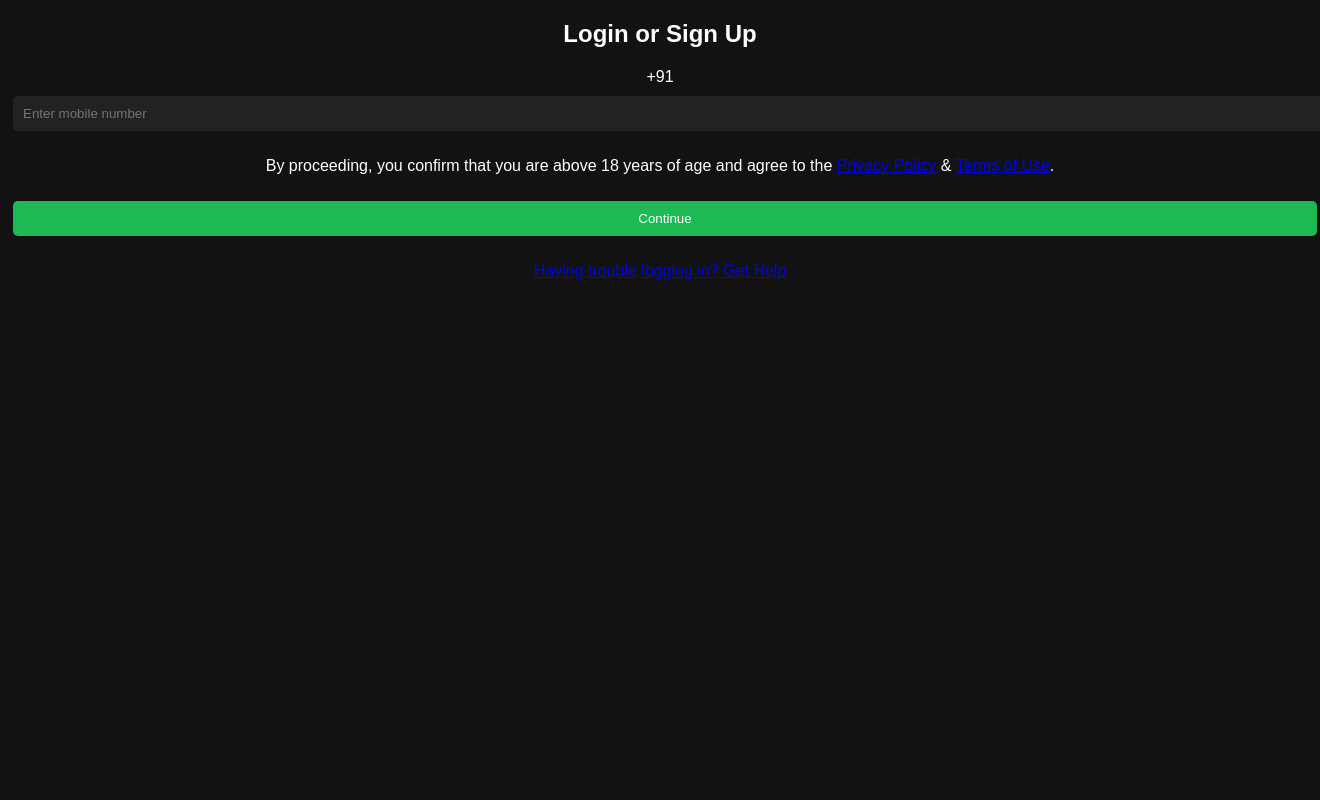
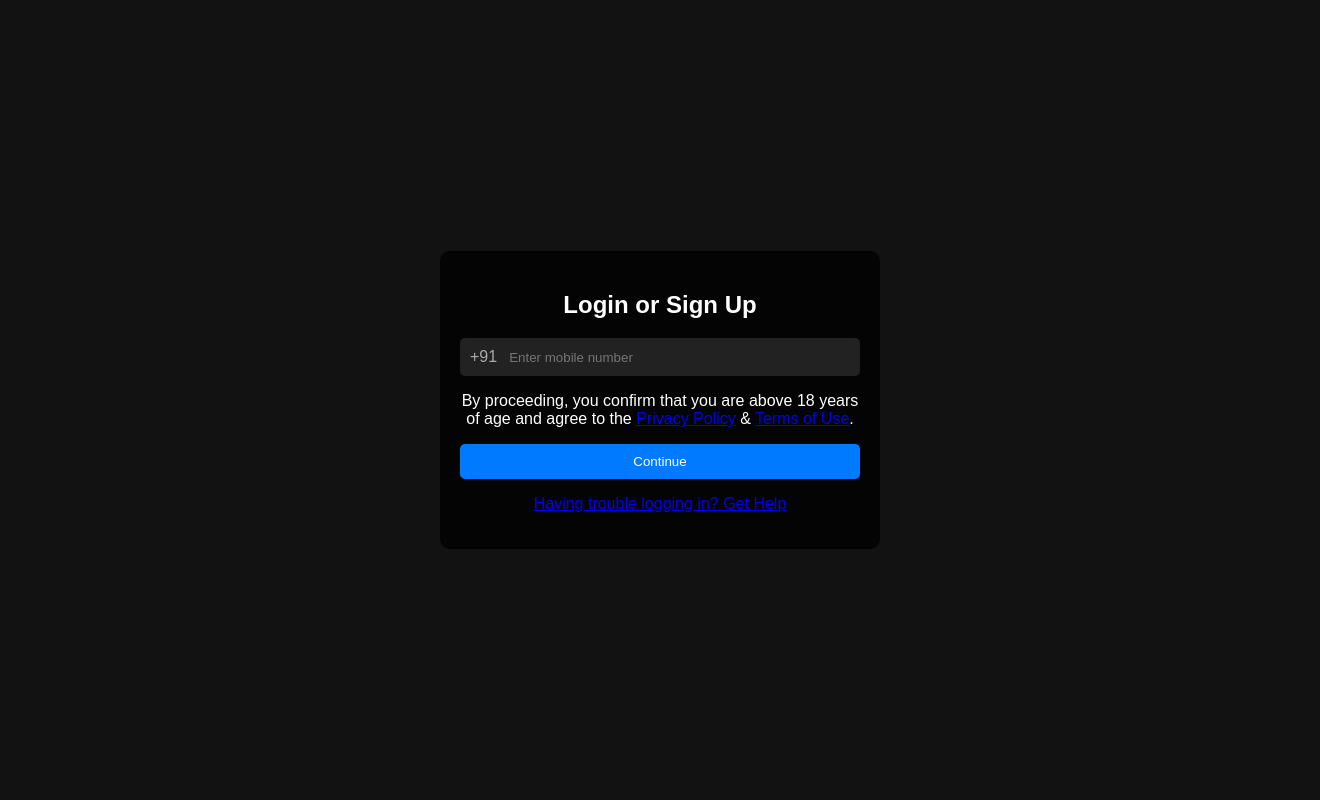
Before and after one commit to blooops/Services, a PHP site: page /login.html in a window 1320 px wide; the page is wider, and only the part inside the window is pictured. Run offline with PHP 8.4, Linux system fonts and the light colour scheme.

Commit message:
Update styles.css

```diff
--- a/styles.css
+++ b/styles.css
@@ -1,30 +1,54 @@
 body {
-    text-align: center;
     font-family: Arial, sans-serif;
     background: #121212;
+    color: #fff;
+    display: flex;
+    justify-content: center;
+    align-items: center;
+    height: 100vh;
+    margin: 0;
+}
+
+.overlay {
+    background: rgba(0, 0, 0, 0.8);
+    padding: 20px;
+    border-radius: 10px;
+    width: 400px;
+    text-align: center;
+}
+
+.input-group {
+    display: flex;
+    align-items: center;
+    background: #222;
+    padding: 10px;
+    border-radius: 5px;
+    margin: 10px 0;
+}
+
+.input-group span {
+    color: #aaa;
+    margin-right: 10px;
+}
+
+input {
+    width: 100%;
+    background: none;
+    border: none;
+    color: #fff;
+    outline: none;
+}
+
+button {
+    background: #007bff;
     color: white;
+    border: none;
+    padding: 10px;
+    width: 100%;
+    border-radius: 5px;
+    cursor: pointer;
 }
-.container {
-    width: 350px;
-    padding: 20px;
-    margin: 100px auto;
-    background: rgba(255, 255, 255, 0.1);
-    border-radius: 10px;
+
+button:hover {
+    background: #0056b3;
 }
-input, button {
-    width: 100%;
-    padding: 10px;
-    margin: 10px 5px;
-    border: none;
-    border-radius: 5px;
-    background: #222;
-    color: white;
-}
-button { background: #1db954; cursor: pointer; }
-.dp-container img {
-    width: 80px; height: 80px; border-radius: 50%;
-    border: 3px solid #1db954; display: none;
-}
-.dp-carousel img {
-    width: 50px; height: 50px; margin: 5px; cursor: pointer;
-}
```
